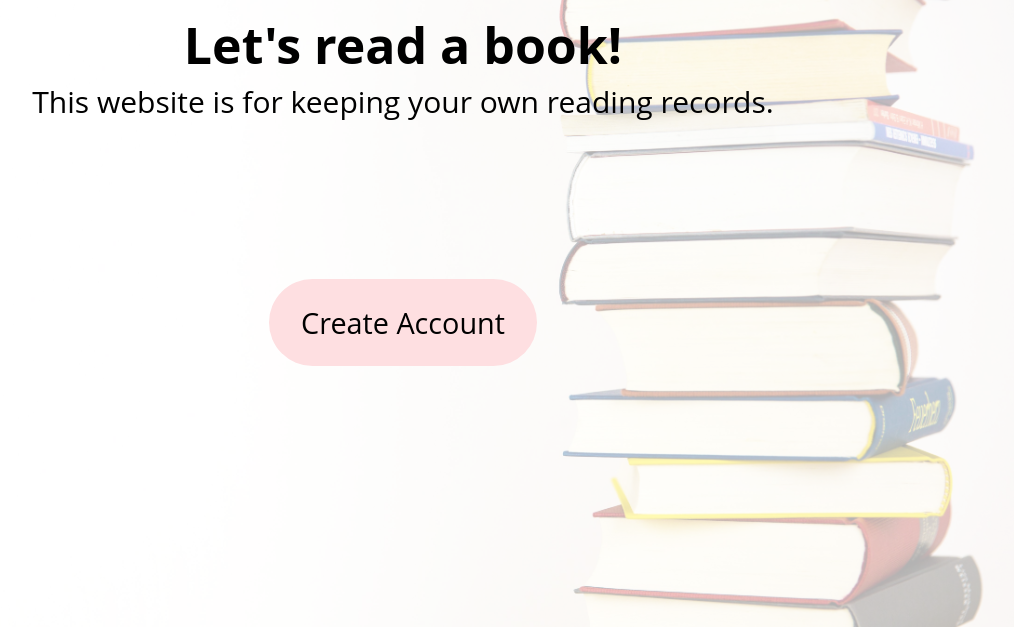
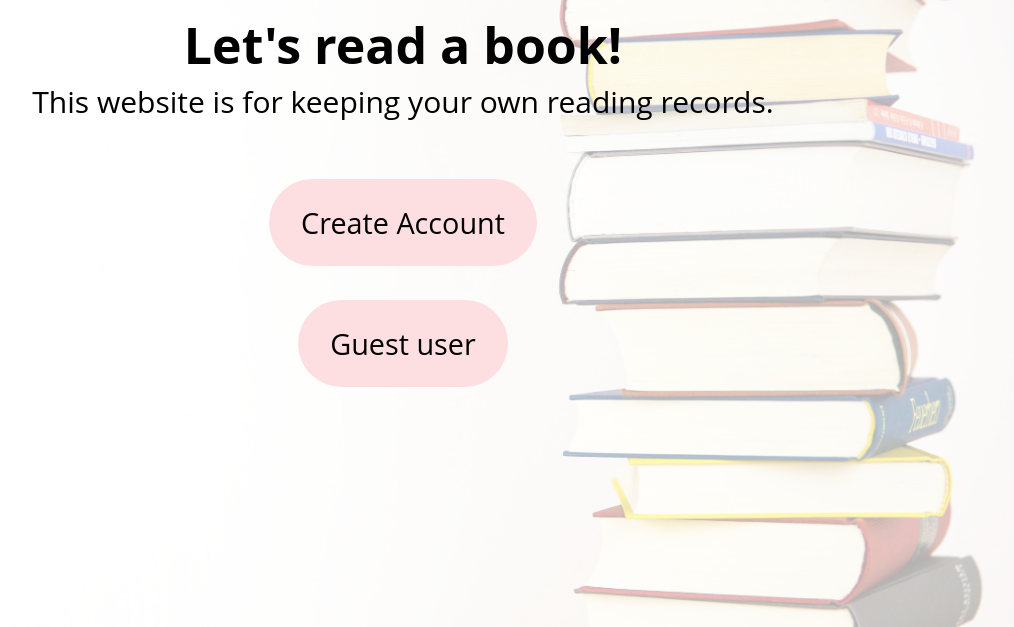
Before and after one commit to tomoish/reading-record, a Django app: page / in a window 1280 px wide. Shown: the part 70-697 px from the top of the page, without its empty margins (237-1251 px from the left). Run offline with Django 4.2, Linux system fonts and the light colour scheme.

Commit message:
add guest login view

```diff
--- a/reading_record/static/reading_record/css/style.css
+++ b/reading_record/static/reading_record/css/style.css
@@ -100,7 +100,7 @@ header {
 } */
 
 .btn {
-    margin-top: 200px;
+    margin-top: 100px;
     text-align: center;
 }
 
--- a/reading_record/templates/reading_record/index.html
+++ b/reading_record/templates/reading_record/index.html
@@ -39,6 +39,12 @@
             Create Account
             </a>
           </div>
+
+          <div class="btn">
+            <a href="{% url 'guest_login' %}" class="btn--orange btn-c">
+            Guest user
+            </a>
+          </div>
         </div>
     </div>
 
--- a/reading_record/urls.py
+++ b/reading_record/urls.py
@@ -9,5 +9,6 @@ urlpatterns = [
     path('home/',views.home,name='home'),
     path('show_records/',views.show_records,name='show_records'),
     path('record-create/', views.RecordCreateView.as_view(), name='record_create'),
-    path('record-create/complete', views.RecordCreateCompleteView.as_view(), name='record_create_complete')
+    path('record-create/complete', views.RecordCreateCompleteView.as_view(), name='record_create_complete'),
+    path('guest-login/', views.guest_login, name = 'guest_login')
 ]
--- a/reading_record/views.py
+++ b/reading_record/views.py
@@ -1,13 +1,14 @@
-from django.shortcuts import get_object_or_404, render
+from django.shortcuts import get_object_or_404, render, redirect
 from django.views.generic import TemplateView
 from django.views.generic.edit import CreateView
 from django.contrib.auth import authenticate, login, logout
 from django.http import HttpResponseRedirect, HttpResponse
 from django.urls import reverse, reverse_lazy
 from django.contrib.auth.decorators import login_required
+from django.contrib.auth.models import User
 
 from .forms import AccountForm, AddAccountForm, RecordForm
-from .models import Record
+from .models import Account, Record
 
 
 class IndexView(TemplateView):
@@ -43,12 +44,10 @@ def Login(request):
 def Logout(request):
     logout(request)
     return render(request, 'reading_record/index.html')
-    # return HttpResponseRedirect(reverse('Login'))
 
 #ホーム
 @login_required
 def home(request):
-    # record_list = Record.objects.all()
     params = {'UserID':request.user}
     return render(request, 'reading_record/home.html', context=params)
 
@@ -95,8 +94,6 @@ class  AccountRegistration(TemplateView):
 
         return render(request,'reading_record/register.html',context=self.params)
 
-
-
 class RecordCreateView(CreateView):
     template_name = 'reading_record/record_create.html'
     form_class = RecordForm
@@ -107,7 +104,11 @@ class RecordCreateView(CreateView):
         kwgs['user'] = self.request.user
         return kwgs
 
+class RecordCreateCompleteView(TemplateView):
+    template_name = 'reading_record/record_create_complete.html'
 
 
-class RecordCreateCompleteView(TemplateView):
-    template_name = 'reading_record/record_create_complete.html'
+def guest_login(request):
+    user = User.objects.get(username='guest')
+    login(request, user)
+    return redirect('home')
```
